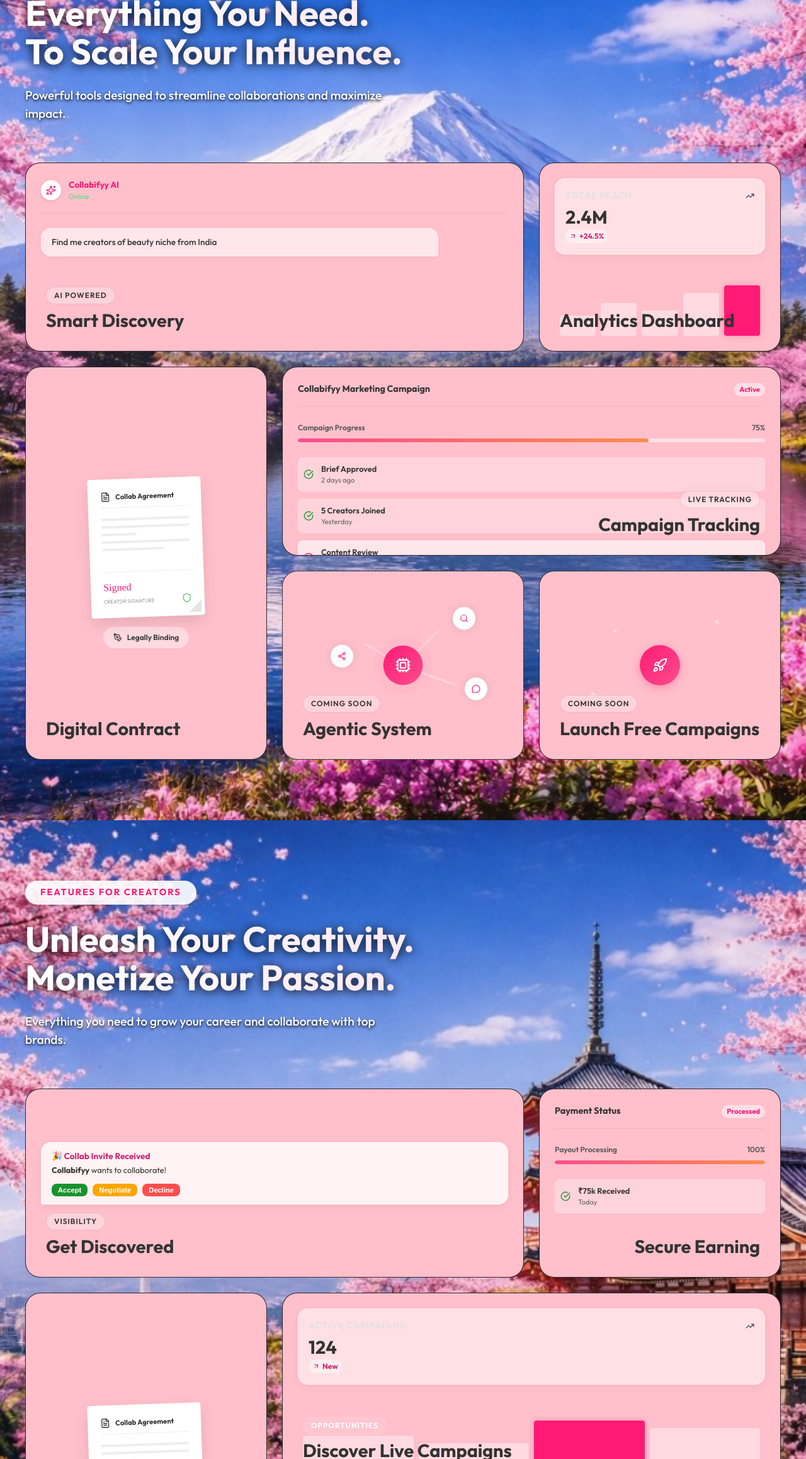
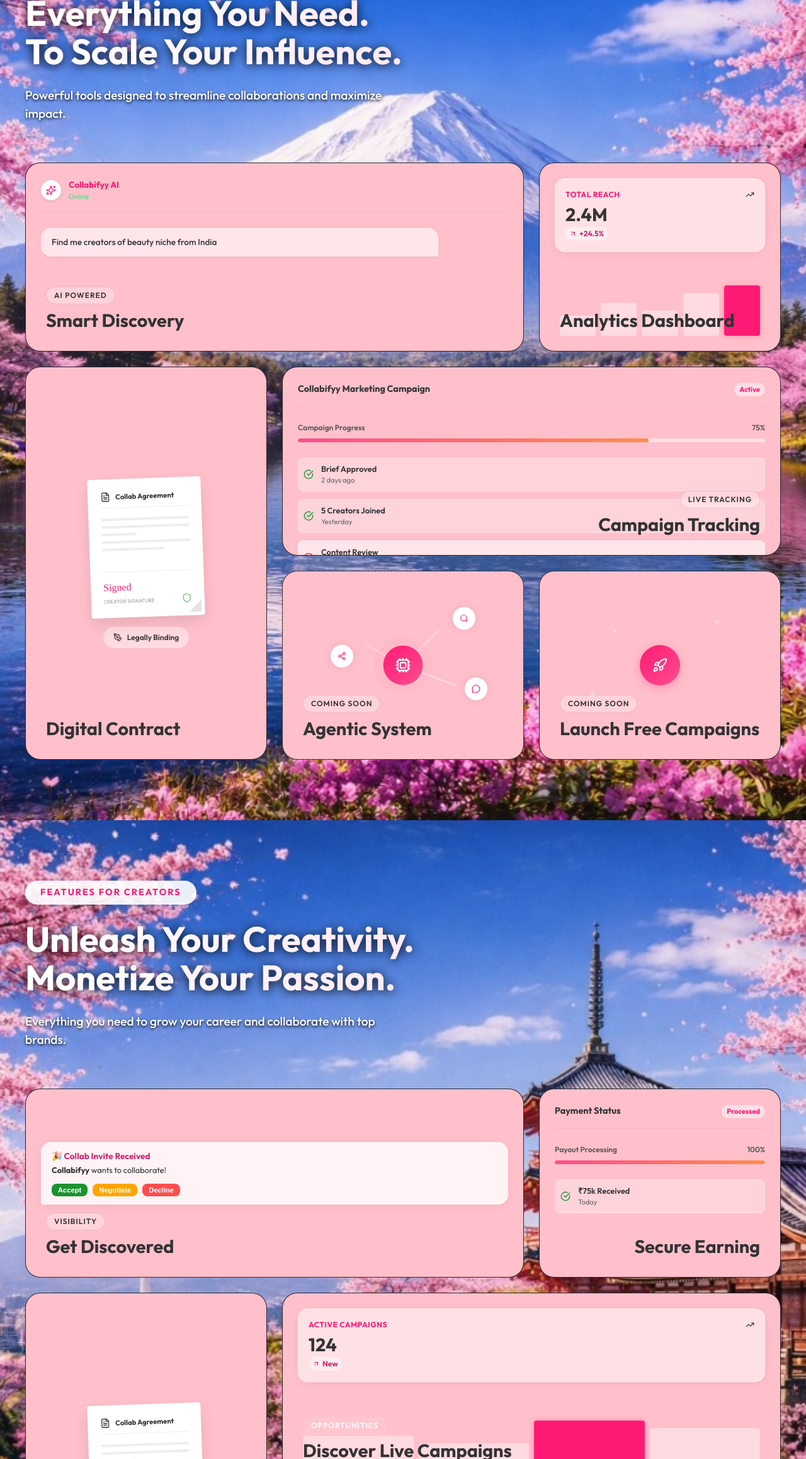
Before and after one commit to COLLABIFYY/Collabifyy, a React (Vite) app: page / in a window 1280 px wide. Shown: the part 1768-4084 px from the top of the page at 63% size. Built offline with nearby package versions, Linux system fonts and the light colour scheme.

Commit message:
Fix: Apply inline styles and forced CSS for Deep Pink labels

```diff
--- a/src/components/CreatorFeatures.jsx
+++ b/src/components/CreatorFeatures.jsx
@@ -118,7 +118,7 @@
                         <div className="analytics-interface">
                             <div className="stat-card main-stat">
                                 <div className="stat-header">
-                                    <span className="stat-label">Active Campaigns</span>
+                                    <span className="stat-label" style={{ color: '#ff1a75' }}>Active Campaigns</span>
                                     <TrendingUp size={14} className="trend-icon" />
                                 </div>
                                 <div className="stat-value">124</div>
--- a/src/components/Features.css
+++ b/src/components/Features.css
@@ -412,9 +412,11 @@
     margin-bottom: 0.5rem;
 }
 
+/* Increased specificity and forced color */
+.stat-header .stat-label,
 .stat-label {
     font-size: 0.75rem;
-    color: #ff1a75;
+    color: #ff1a75 !important;
     font-weight: 600;
     text-transform: uppercase;
     letter-spacing: 0.5px;
@@ -1191,3 +1193,10 @@
     max-width: 80px;
     line-height: 1.2;
 }
+
+/* FORCE OVERRIDE FOR STAT LABELS */
+div.feature-card .stat-header span.stat-label,
+div.feature-card .analytics-interface .stat-label {
+    color: #ff1a75 !important;
+    font-weight: 700 !important;
+}
--- a/src/components/Features.jsx
+++ b/src/components/Features.jsx
@@ -62,7 +62,7 @@
                         <div className="analytics-interface">
                             <div className="stat-card main-stat">
                                 <div className="stat-header">
-                                    <span className="stat-label">Total Reach</span>
+                                    <span className="stat-label" style={{ color: '#ff1a75' }}>Total Reach</span>
                                     <TrendingUp size={14} className="trend-icon" />
                                 </div>
                                 <div className="stat-value">2.4M</div>
```
